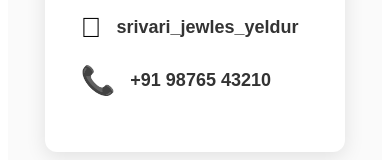
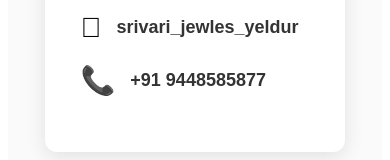
Before and after one commit to 948190/srivari-jewellers, an Angular app: page / in a window 390 px wide. Shown: the part 6354-6514 px from the top of the page. Built offline with nearby package versions, Linux system fonts and the light colour scheme.

Commit message:
phone number

```diff
--- a/src/app/app.component.html
+++ b/src/app/app.component.html
@@ -28,7 +28,7 @@
 
     <a href="#contact" class="shop-btn">Shop Now</a>
 
-    <a href="#contact" class="explore-btn">Explore Collection</a>
+    <a href="#collections" class="explore-btn">Explore Collection</a>
 
 </div>
   </div>
@@ -68,7 +68,7 @@
 
 <!-- ================= PRODUCTS ================= -->
 
-<section class="products">
+<section id="collections" class="products">
   <h2>Collections</h2>
 
   <div class="product-container">
@@ -277,7 +277,7 @@ We also deal in the buying and selling of premium-quality gold jewellery and lux
                 <span class="icon">📞</span>
 
                 <a href="tel:+919876543210">
-                    +91 98765 43210
+                    +91 9448585877
                 </a>
 
             </div>
```
